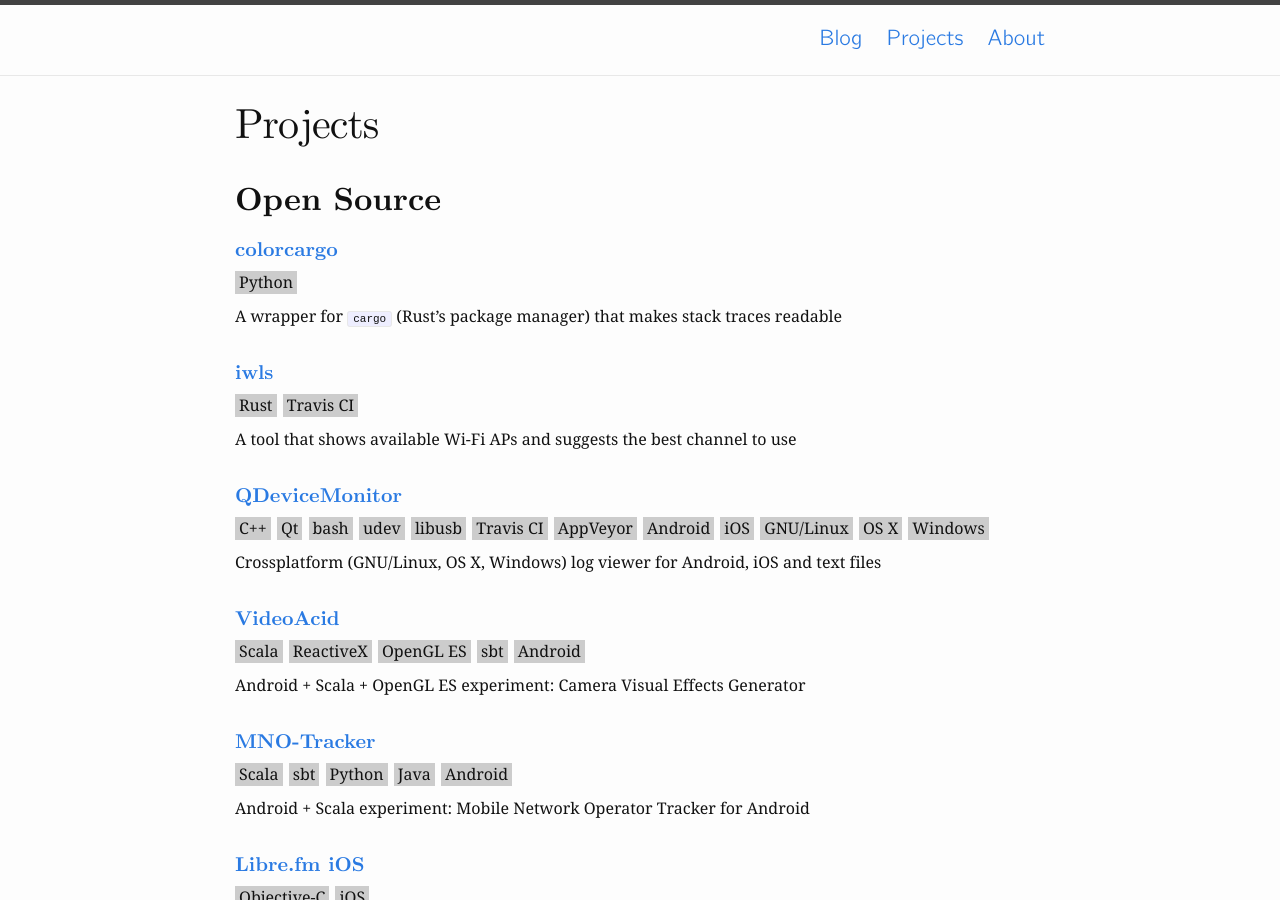
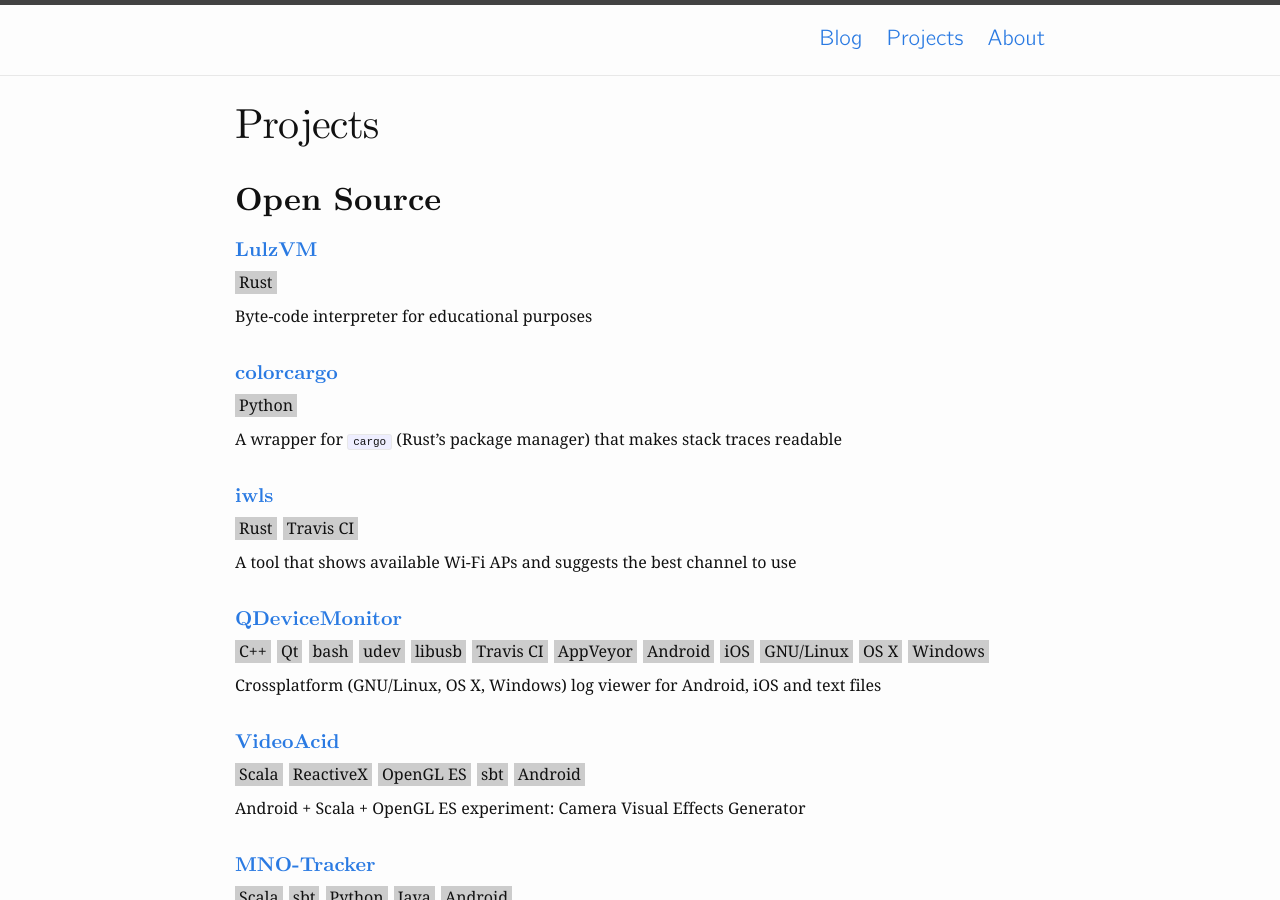
Before and after one commit to alopatindev/alopatindev.github.io, a Jekyll site: the page built from 01_projects.md, in a window 1280 px wide and 900 px high. Built offline with Jekyll 4.4.1, drawn with Linux system fonts in a browser that asks for light colours.

Commit message:
update 01_projects

```diff
--- a/01_projects.md
+++ b/01_projects.md
@@ -5,6 +5,12 @@
 ---
 
 ## Open Source
+
+#### [LulzVM](https://github.com/alopatindev/lulzvm)
+<div class="tags">
+  <span class="tag">Rust</span>
+</div>
+Byte-code interpreter for educational purposes
 
 #### [colorcargo](https://github.com/alopatindev/colorcargo)
 <div class="tags">
```
